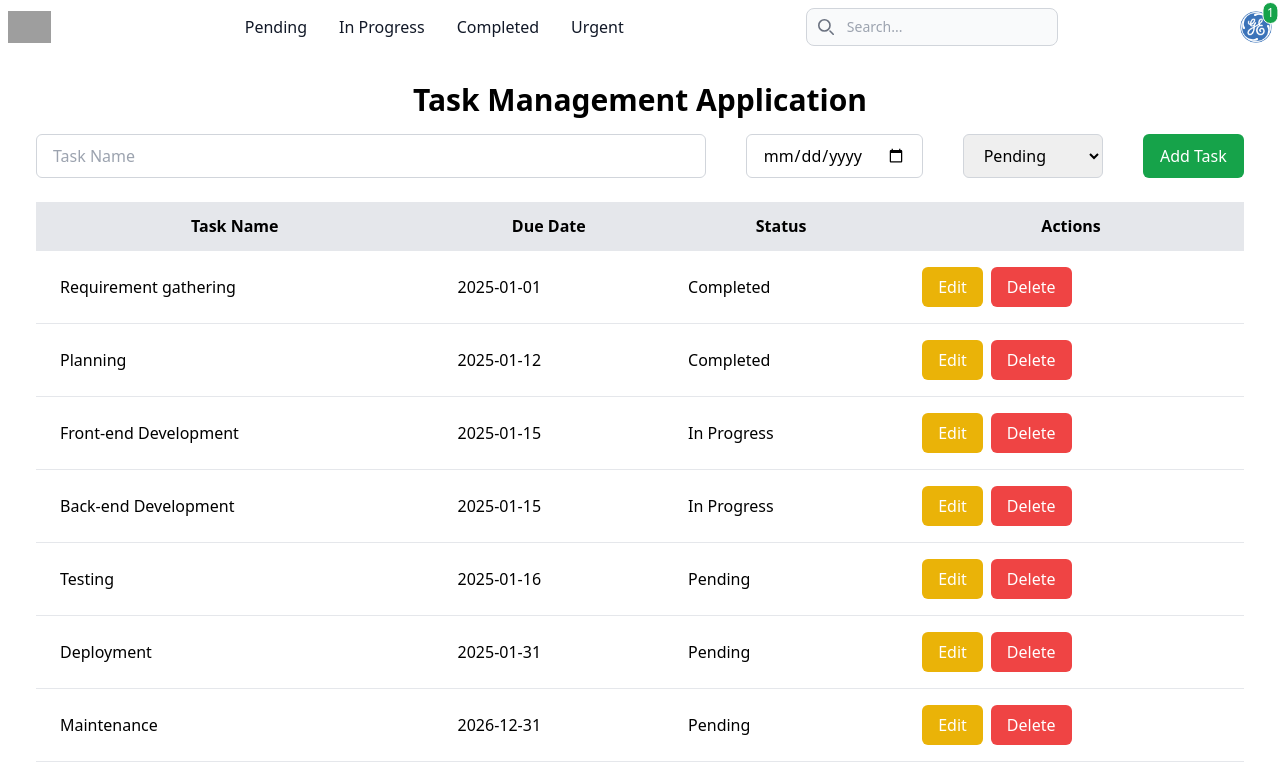
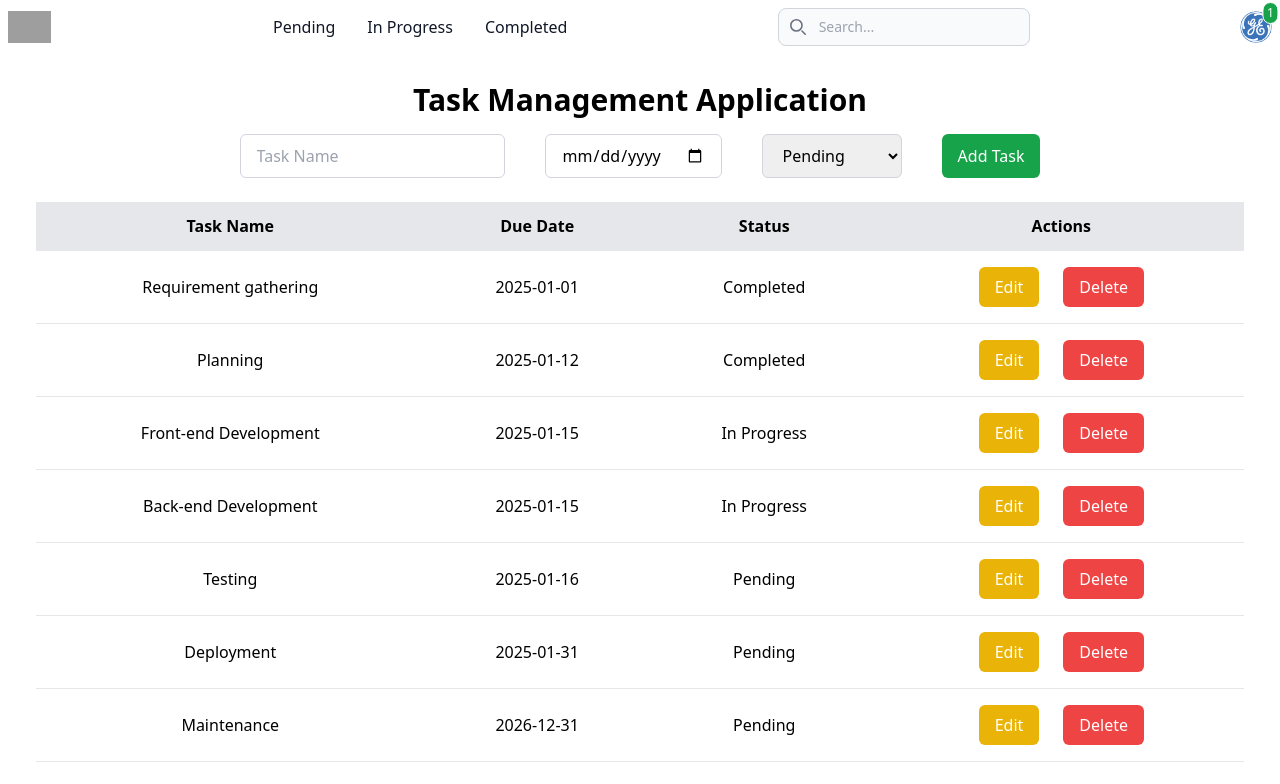
Before and after one commit to Dhyey-Padalia/task-mgmt-vue, a Vue app: page / in a window 1280 px wide. Shown: the top 784 px of the page. Built offline with nearby package versions, Linux system fonts and the light colour scheme; grey boxes are pictures that could not be loaded.

Commit message:
added avatar and notification feature

```diff
--- a/package.json
+++ b/package.json
@@ -7,7 +7,7 @@
   "scripts": {
     "dev": "vite",
     "build": "vite build",
-    "predeploy": "npm run dev",
+    "predeploy": "npm run build",
     "deploy": "gh-pages -d dist",
     "preview": "vite preview"
   },
--- a/src/components/HomePage.vue
+++ b/src/components/HomePage.vue
@@ -1,22 +1,23 @@
 <template>
-  <div class="container mx-auto p-1">
+  <div class="container items-center justify-between mx-auto p-1">
     <NavBar
       @filter-tasks="filterByStatus"
       @search-tasks="searchTasks"
       @urgent-task="filterurgenttask"
+      :urgentTaskCount="urgentTaskCount"
     />
-    <div class="mb-6 pt-8 px-8">
-      <a href="/"
+    <div class="mb-6 pt-8 px-8 text-center">
+      <a onclick="window.location.reload();"
         ><h2 class="text-3xl font-bold text-center mb-4">
           Task Management Application
         </h2></a
       >
-      <div class="flex gap-10">
+      <div class="flex gap-10 flex-wrap justify-center">
         <input
           v-model="newTask.name"
           type="text"
           placeholder="Task Name"
-          class="px-4 py-2 border border-gray-300 rounded-md w-full"
+          class="px-4 py-2 border border-gray-300 rounded-md"
         />
         <input
           v-model="newTask.dueDate"
@@ -34,14 +35,16 @@
         <button
           @click="addTask"
           class="bg-green-600 text-white px-4 py-2 rounded-md"
-          style="width: 10em; max-height: 5em"
+          style="width: 10em auto; max-height: 5em auto"
         >
           Add Task
         </button>
       </div>
     </div>
-    <div class="overflow-x-auto px-8">
-      <table class="min-w-full table-auto border-collapse">
+    <div class="flex px-8 flex-wrap">
+      <table
+        class="min-w-full table-auto border-collapse flex-wrp justify-center text-center"
+      >
         <thead>
           <tr class="bg-gray-200">
             <th class="px-6 py-3 border-b">Task Name</th>
@@ -50,7 +53,7 @@
             <th class="px-6 py-3 border-b">Actions</th>
           </tr>
         </thead>
-        <tbody>
+        <tbody class="text-center">
           <tr v-for="(task, index) in filteredTasks" :key="index">
             <td class="px-6 py-4 border-b">{{ task.name }}</td>
             <td class="px-6 py-4 border-b">{{ task.dueDate }}</td>
@@ -58,7 +61,7 @@
             <td class="px-6 py-4 border-b">
               <button
                 @click="editTask(index)"
-                class="bg-yellow-500 text-white px-4 py-2 rounded-md mr-2"
+                class="bg-yellow-500 text-white px-4 py-2 rounded-md mr-6"
               >
                 Edit
               </button>
@@ -157,6 +160,19 @@ export default {
         return matchesStatus && matchesSearch && godfilter;
       });
     },
+    urgentTaskCount() {
+      const currentDate = new Date();
+      const twoDaysFromNow = new Date(currentDate);
+      twoDaysFromNow.setDate(currentDate.getDate() + 2);
+      return this.tasks.filter((task) => {
+        const taskDueDate = new Date(task.dueDate);
+        return (
+          task.status === "Pending" &&
+          taskDueDate >= currentDate &&
+          taskDueDate <= twoDaysFromNow
+        );
+      }).length;
+    },
   },
   methods: {
     addTask() {
--- a/src/components/NavBar.vue
+++ b/src/components/NavBar.vue
@@ -100,51 +100,20 @@
             </svg>
           </button>
         </div>
-
-        <!-- <div class="relative my-6 inline-flex w-fit">
-          <div
-            class="absolute bottom-auto left-auto right-0 top-0 z-10 inline-block -translate-y-1/2 translate-x-2/4 rotate-0 skew-x-0 skew-y-0 scale-x-100 scale-y-100 whitespace-nowrap rounded-full bg-primary-100 px-2.5 py-1 text-center align-baseline text-xs font-bold leading-none text-primary-700 dark:bg-slate-900 dark:text-primary-500"
-          >
-            writing…
-          </div>
-          <div class="h-24 w-24">
-            <img
-              src="../../public/General_Electric.png"
-              class="h-full w-full max-w-full rounded-lg object-cover"
-            />
-          </div>
-        </div> -->
-
         <div
           class="flex items-center md:order-2 space-x-3 md:space-x-0 rtl:space-x-reverse"
         >
-          <!-- <button
-            type="button"
-            class="flex text-sm bg-gray-800 rounded-full md:me-0 focus:ring-4 focus:ring-gray-300 dark:focus:ring-gray-600"
-            id="user-menu-button"
-            aria-expanded="false"
-            data-dropdown-toggle="user-dropdown"
-            data-dropdown-placement="bottom"
-          >
-            <span class="sr-only">Open user menu</span>
-            <img
-              class="w-8 h-8 rounded-full"
-              src="../../public/General_Electric.png"
-              alt="user photo"
-            />
-          </button>
-        </div> -->
-
           <div class="flex gap-4">
             <div class="relative inline-flex">
-              <button>
+              <button @click="$emit('urgent-task', 'dueDate')">
               <img
                 src="/General_Electric.png"
                 alt="avatar"
                 class="inline-block relative object-cover object-center rounded-full w-8 h-8"
+
               /><span
                 class="absolute min-w-[2px] min-h-[2px] rounded-full py-1 px-1 text-xs font-medium content-[''] leading-none grid place-items-center top-[5%] right-[5%] translate-x-2/4 -translate-y-2/4 bg-green-600 text-white border border-white"
-              >1</span>
+              >{{ urgentTaskCount }}</span>
               </button>
             </div>
           </div>
@@ -208,14 +177,14 @@
                 >Completed</a
               >
             </li>
-            <li>
+            <!-- <li>
               <a
                 href="#"
                 class="block py-2 px-3 text-gray-900 rounded hover:bg-gray-100 md:hover:bg-transparent md:hover:text-blue-700 md:p-0 dark:text-white md:dark:hover:text-blue-500 dark:hover:bg-gray-700 dark:hover:text-white md:dark:hover:bg-transparent dark:border-gray-700"
                 @click="$emit('urgent-task', 'dueDate')"
                 >Urgent</a
               >
-            </li>
+            </li> -->
           </ul>
         </div>
       </div>
@@ -226,6 +195,12 @@
 <script>
 export default {
   name: "NavBar",
+  props: {
+    urgentTaskCount: {
+      type: Number,
+      required: true,
+    },
+  },
   data() {
     return {
       searchQuery: "",
```
